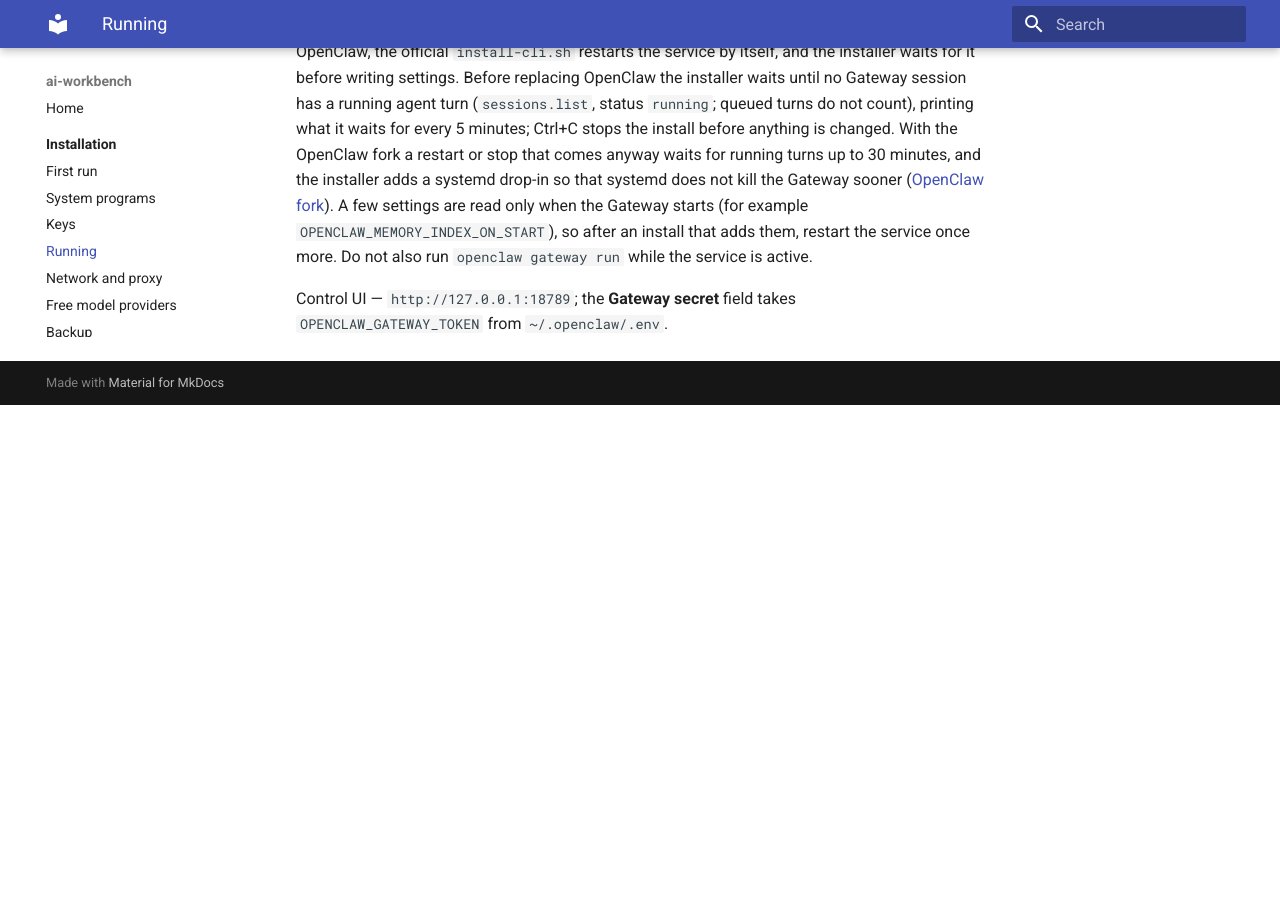
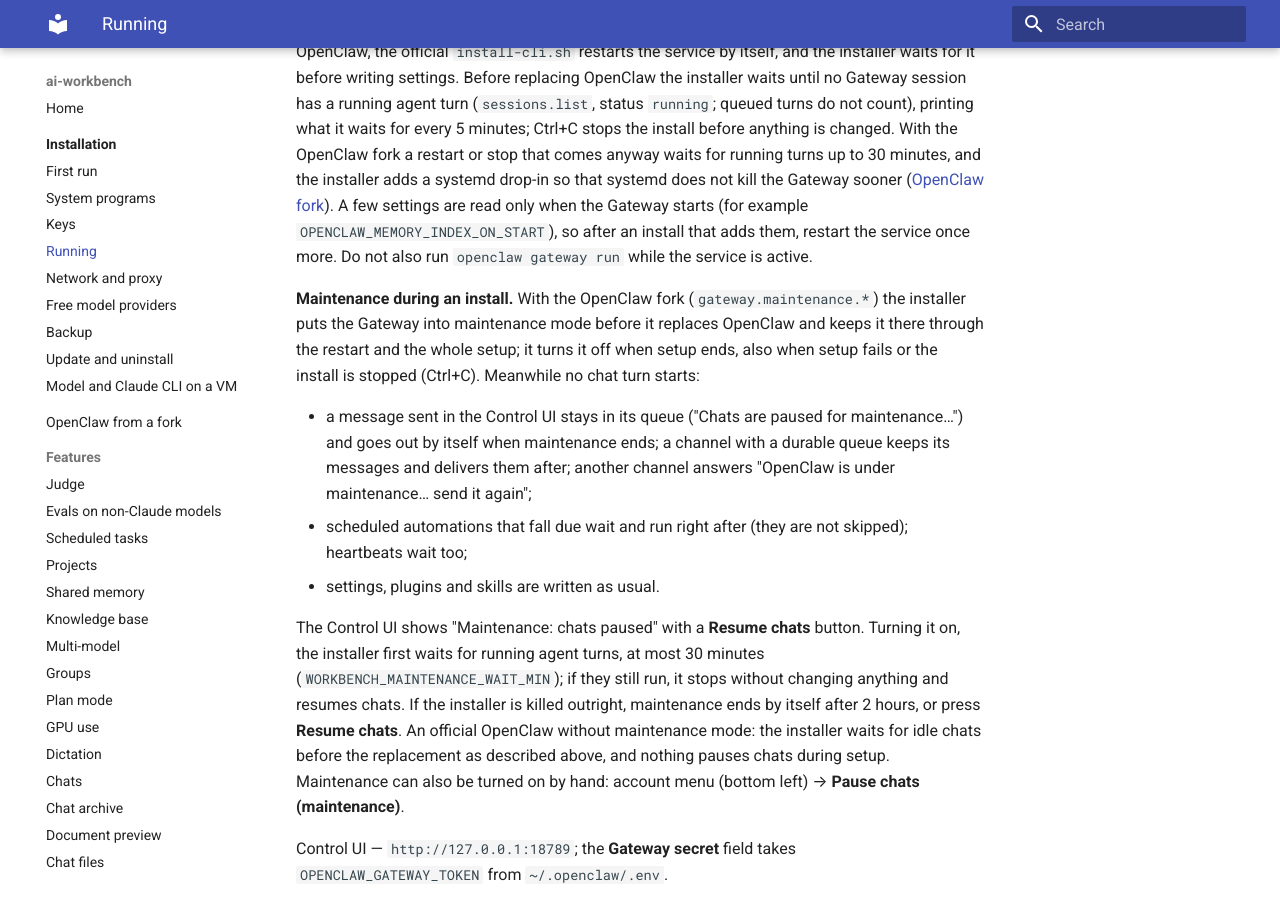
Before and after one commit to SingularBunny/ai-workbench, an MkDocs documentation site: the page built from docs/install/run.md, in a window 1280 px wide and 900 px high, scrolled down 570 px. Built offline with MkDocs 1.6.1 and Material for MkDocs 9.7.7, drawn with Linux system fonts in a browser that asks for light colours; before the commit the page ends 975 px from its top, so only the background shows below that.

Commit message:
Install docs: maintenance mode during an install

```diff
--- a/docs/install/run.md
+++ b/docs/install/run.md
@@ -33,5 +33,23 @@ installer adds a systemd drop-in so that systemd does not kill the Gateway soone
 example `OPENCLAW_MEMORY_INDEX_ON_START`), so after an install that adds them, restart the service once more.
 Do not also run `openclaw gateway run` while the service is active.
 
+**Maintenance during an install.** With the OpenClaw fork (`gateway.maintenance.*`) the installer puts the
+Gateway into maintenance mode before it replaces OpenClaw and keeps it there through the restart and the whole
+setup; it turns it off when setup ends, also when setup fails or the install is stopped (Ctrl+C). Meanwhile no
+chat turn starts:
+
+- a message sent in the Control UI stays in its queue ("Chats are paused for maintenance…") and goes out by
+  itself when maintenance ends; a channel with a durable queue keeps its messages and delivers them after;
+  another channel answers "OpenClaw is under maintenance… send it again";
+- scheduled automations that fall due wait and run right after (they are not skipped); heartbeats wait too;
+- settings, plugins and skills are written as usual.
+
+The Control UI shows "Maintenance: chats paused" with a **Resume chats** button. Turning it on, the installer
+first waits for running agent turns, at most 30 minutes (`WORKBENCH_MAINTENANCE_WAIT_MIN`); if they still run,
+it stops without changing anything and resumes chats. If the installer is killed outright, maintenance ends by
+itself after 2 hours, or press **Resume chats**. An official OpenClaw without maintenance mode: the installer
+waits for idle chats before the replacement as described above, and nothing pauses chats during setup.
+Maintenance can also be turned on by hand: account menu (bottom left) → **Pause chats (maintenance)**.
+
 Control UI — `http://127.0.0.1:18789`; the **Gateway secret** field takes `OPENCLAW_GATEWAY_TOKEN`
 from `~/.openclaw/.env`.
```
